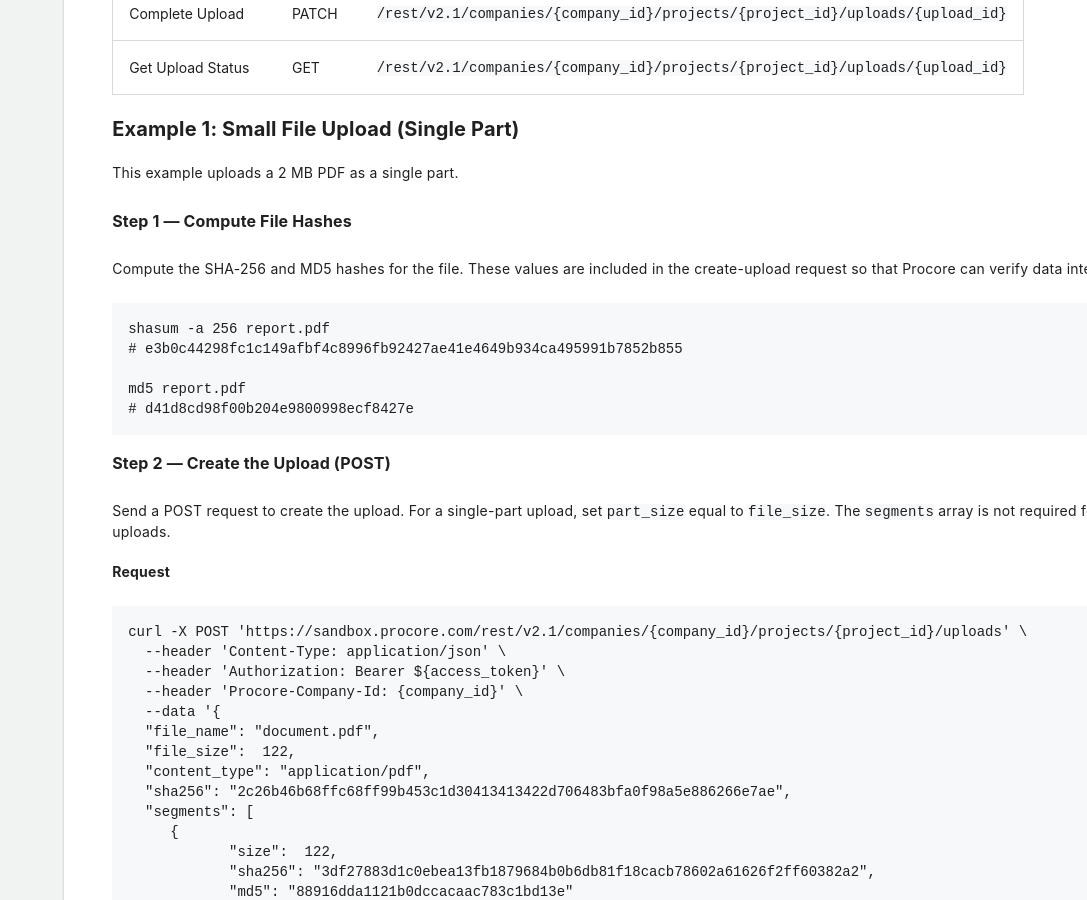
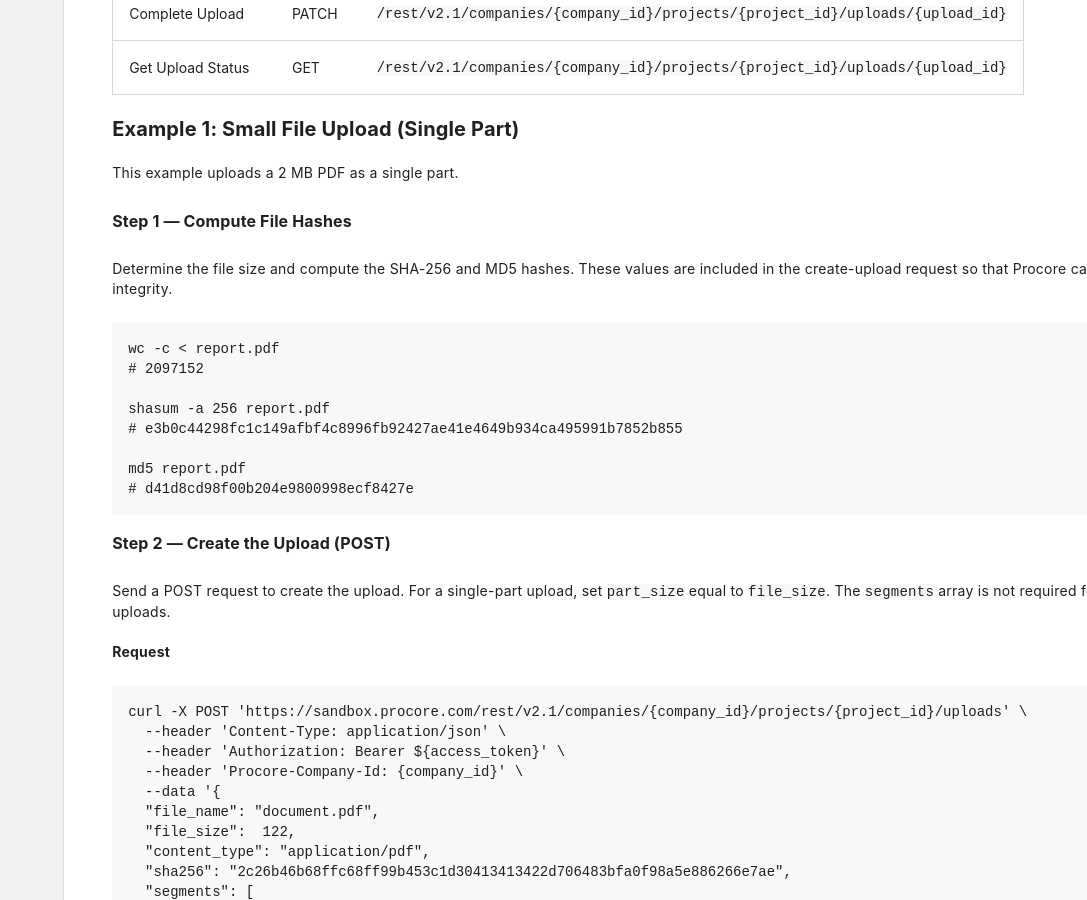
Before and after one commit to procore/documentation, a Jekyll site: the page built from tutorials/tutorial_unified_uploads.md, in a window 1280 px wide and 900 px high, scrolled down 1271 px. Shown: the whole window, without its empty margins (193-1280 px from the left). Built offline with Jekyll 4.4.1, drawn with Linux system fonts in a browser that asks for light colours; comment, search, counter and statistics services are not loaded; some of the changed text lies outside the part shown.

Commit message:
docs: add file size command to hash computation step
Made-with: Cursor

````diff
--- a/tutorials/tutorial_unified_uploads.md
+++ b/tutorials/tutorial_unified_uploads.md
@@ -55,10 +55,13 @@ This example uploads a 2 MB PDF as a single part.
 
 ### Step 1 — Compute File Hashes
 
-Compute the SHA-256 and MD5 hashes for the file.
+Determine the file size and compute the SHA-256 and MD5 hashes.
 These values are included in the create-upload request so that Procore can verify data integrity.
 
 ```
+wc -c < report.pdf
+# 2097152
+
 shasum -a 256 report.pdf
 # e3b0c44298fc1c149afbf4c8996fb92427ae41e4649b934ca495991b7852b855
 
@@ -430,8 +433,6 @@ curl -X GET 'https://sandbox.procore.com/rest/v2.1/companies/{company_id}/projec
 Associate the uploaded file with a PDM document upload using the same PATCH request as in Example 1, Step 6.
 Use the `upload_id` from this upload (`01JEXAMPLE00000000000000002`) as the `file_upload_id`.
 
-For associating files with other Procore tools, see [Using upload_id in API Requests]({{ site.url }}{{ site.baseurl }}{% link tutorials/tutorial_uploads.md %}#using-upload-id-in-api-requests).
-
 ---
 
 ## Checking Upload Status (GET)
````
